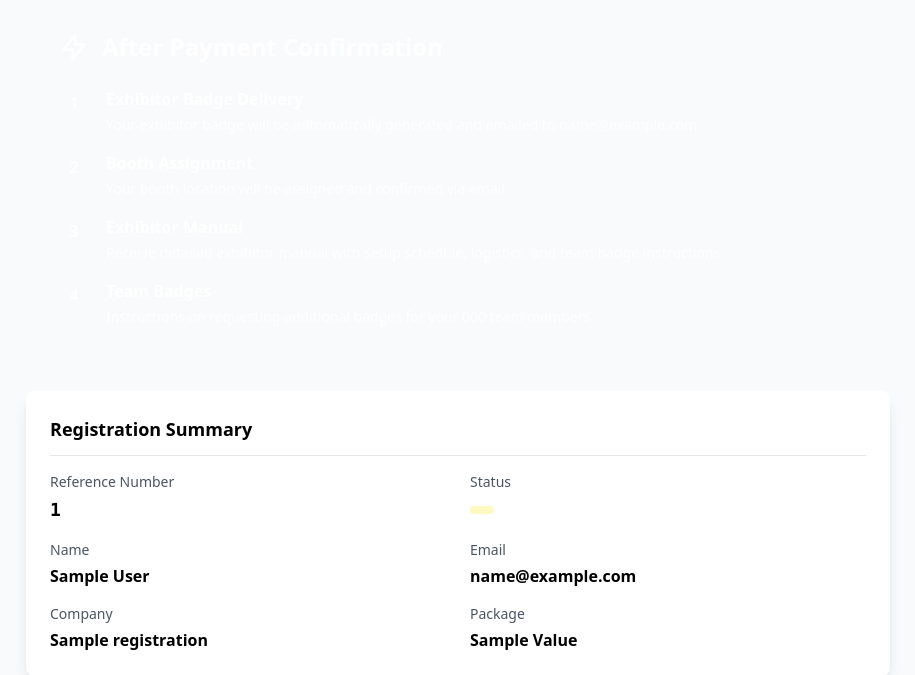
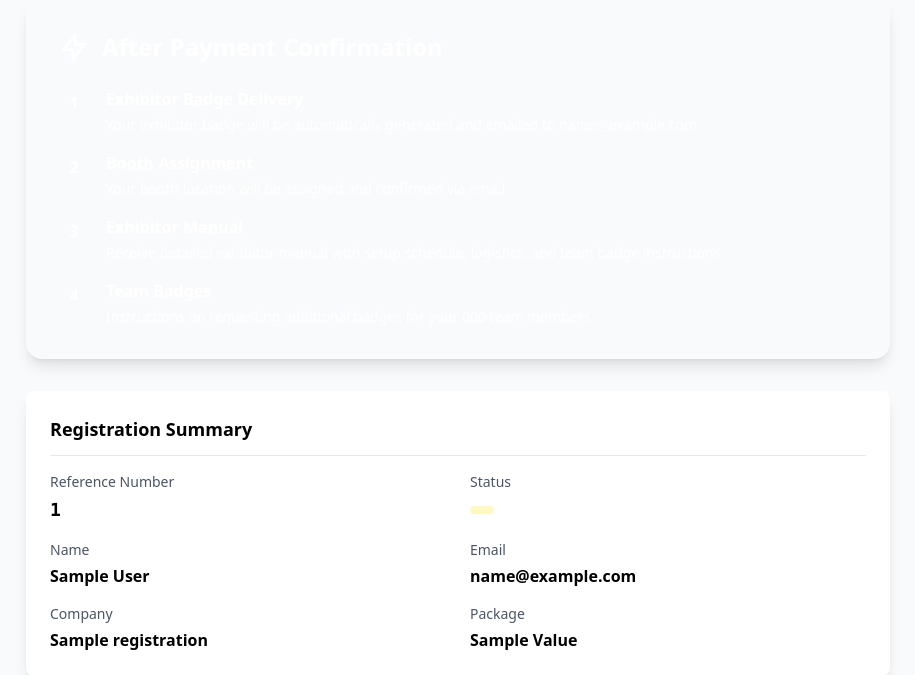
Before and after one commit to Chacha-A-Chacha/beeseasy_flask, a Python web app: template app/templates/register/confirmation.html in a window 1280 px wide. Shown: the part 1002-1677 px from the top of the page, without its empty margins (326-1241 px from the left). Run offline with Jinja, Linux system fonts and the light colour scheme; the template is opened without the code that fills it: most values are stand-ins (such as "Sample title", 1, 10 or a date in 2020); some libraries are stand-ins or nearby versions.

Commit message:
Fix: Improve dark green card styling for better contrast
- Updated 'What Happens Next' card styling:
  * Changed from rounded-lg to rounded-2xl for consistency
  * Added shadow-lg for better depth and contrast on gray background

- Updated 'After Payment Confirmation' card with same styling
- Both dark green gradient cards now stand out better against gray-50 background

```diff
--- a/app/templates/register/confirmation.html
+++ b/app/templates/register/confirmation.html
@@ -295,7 +295,7 @@ block content %}
 
             <!-- What's Next - Attendees Confirmed -->
             <div
-                class="bg-gradient-to-br from-primary-dark to-primary-medium rounded-lg p-8 mb-8 text-white"
+                class="bg-gradient-to-br from-primary-dark to-primary-medium rounded-2xl p-8 mb-8 text-white shadow-lg"
             >
                 <h3 class="text-2xl font-bold mb-6 flex items-center">
                     <svg
@@ -466,7 +466,7 @@ block content %}
 
             <!-- What Happens After Payment -->
             <div
-                class="bg-gradient-to-br from-primary-dark to-primary-medium rounded-lg p-8 mb-8 text-white"
+                class="bg-gradient-to-br from-primary-dark to-primary-medium rounded-2xl p-8 mb-8 text-white shadow-lg"
             >
                 <h3 class="text-2xl font-bold mb-6 flex items-center">
                     <svg
```
